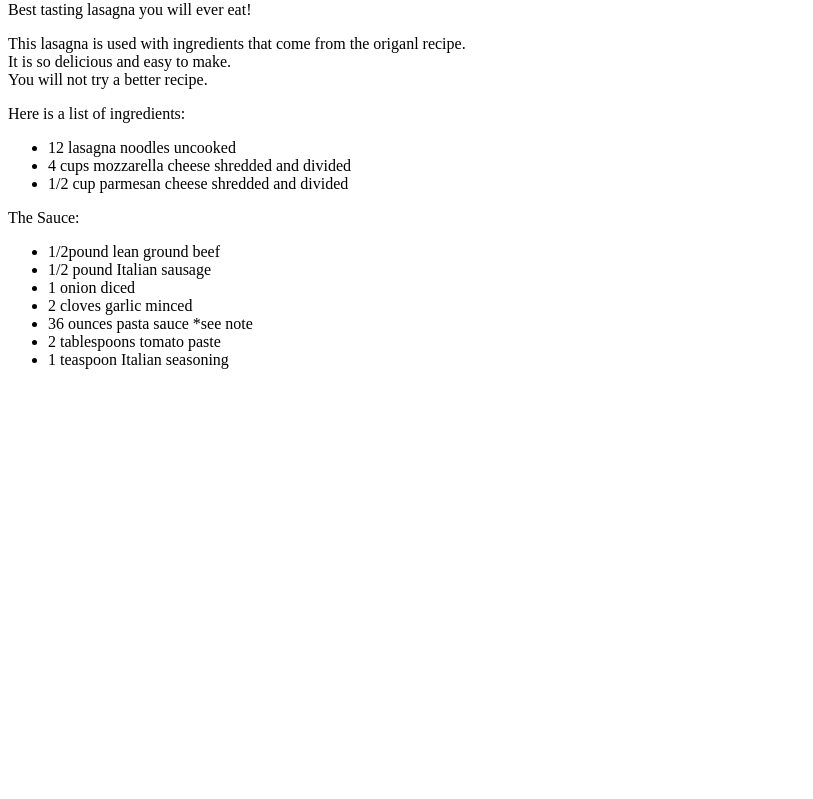
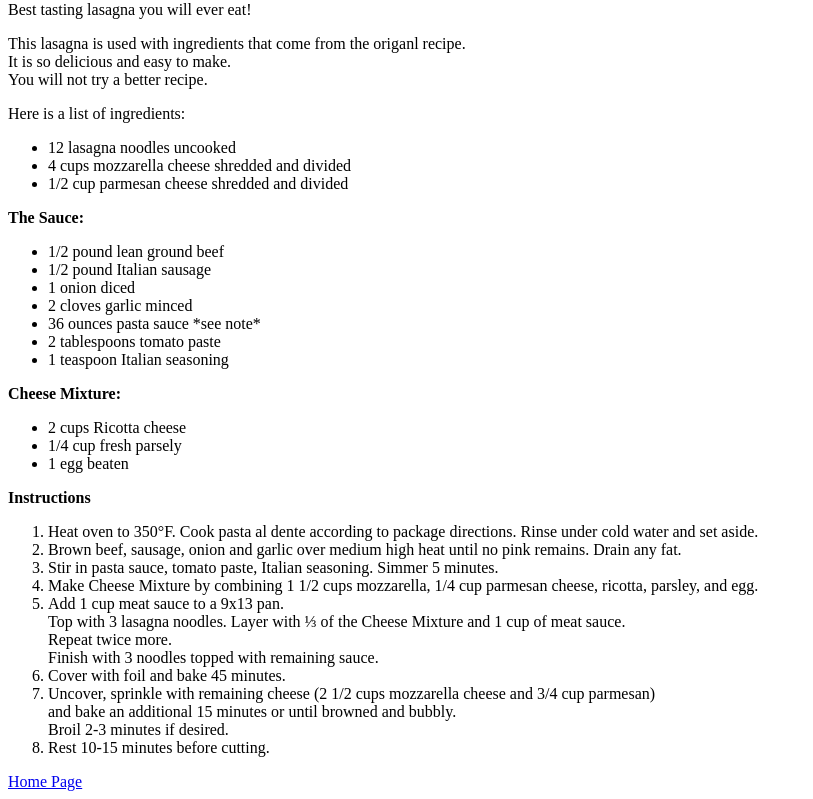
Before and after one commit to crkreps/Recipes, a plain HTML site: page recipes/lasagna.html in a window 1280 px wide. Shown: the part 458-1257 px from the top of the page, without its empty margins (0-813 px from the left). Before the commit the page ends 843 px from the top, so only its background shows below. Drawn offline with Linux system fonts and the light colour scheme.

Commit message:
finish lasagna recipe page

```diff
--- a/recipes/lasagna.html
+++ b/recipes/lasagna.html
@@ -3,10 +3,10 @@
 <head>
     <meta charset="UTF-8">
 
-    <title>Lasagna</title>
+    <title>Lasagna Recipe</title>
 </head>
 <body>
-    <h1>Lasagna</h1>
+    <h1>Lasagna Recipe</h1>
     <img src="lasagna.jpg" alt="Lasagna"><br/>
 
     Best tasting lasagna you will ever eat!<br/>
@@ -28,18 +28,43 @@
             <li>1/2 cup parmesan cheese shredded and divided</li>
         </ul>
 
-        The Sauce:
+        <strong>The Sauce:</strong>
         <ul>
-            <li>1/2pound lean ground beef</li>
+            <li>1/2 pound lean ground beef</li>
             <li>1/2 pound Italian sausage</li>
             <li>1 onion diced</li>
             <li>2 cloves garlic minced</li>
-            <li>36 ounces pasta sauce *see note</li>
+            <li>36 ounces pasta sauce *see note*</li>
             <li>2 tablespoons tomato paste</li>
             <li>1 teaspoon Italian seasoning</li>
         </ul>
 
+        <strong>Cheese Mixture:</strong>
+        <ul>
+            <li>2 cups Ricotta cheese</li>
+            <li>1/4 cup fresh parsely</li>
+            <li>1 egg beaten</li>
+        </ul>
 
+        <strong>Instructions</strong>
+        <ol>
+            <li>Heat oven to 350°F. Cook pasta al dente according to package directions. Rinse under cold water and set aside.</li>
+            <li>Brown beef, sausage, onion and garlic over medium high heat until no pink remains. Drain any fat.</li>
+            <li>Stir in pasta sauce, tomato paste, Italian seasoning. Simmer 5 minutes.</li>
+            <li>Make Cheese Mixture by combining 1 1/2 cups mozzarella, 1/4 cup parmesan cheese, ricotta, parsley, and egg.</li>
+            <li>Add 1 cup meat sauce to a 9x13 pan.<br/>
+                Top with 3 lasagna noodles. Layer with ⅓ of the Cheese Mixture and 1 cup of meat sauce.<br/>
+                Repeat twice more.<br/>
+                Finish with 3 noodles topped with remaining sauce.</li>
+            <li>Cover with foil and bake 45 minutes. </li>
+            <li>Uncover, sprinkle with remaining cheese (2 1/2 cups mozzarella cheese and 3/4 cup parmesan)
+                <br/>and bake an additional 15 minutes or until browned and bubbly.
+                <br/>Broil 2-3 minutes if desired.</li>
+            <li>Rest 10-15 minutes before cutting.</li>
+
+        </ol>
     </p>
+
+    <a href="../index.html">Home Page</a>
 </body>
 </html>
```
